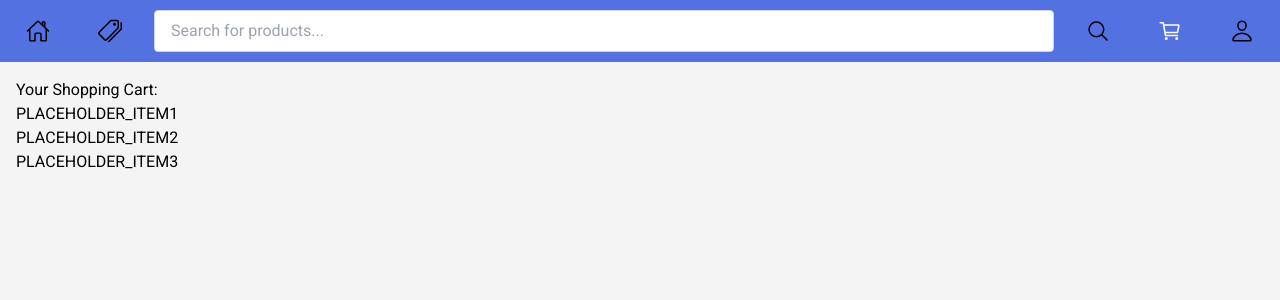
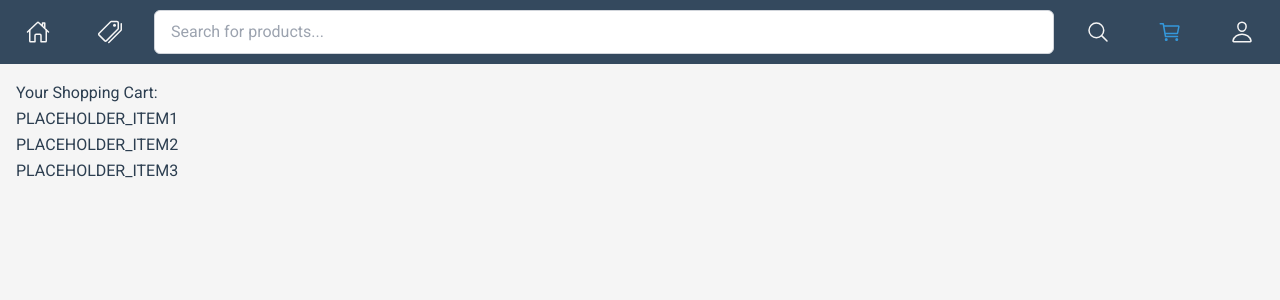
Before and after one commit to HardBoss07/Online-Shop, a Next.js app in the folder frontend/: page /cart in a window 1280 px wide. Shown: the top 300 px of the page. Built offline with nearby package versions, Linux system fonts and the light colour scheme.

Commit message:
Centralized styling by adding fonts and colors to tailwind.config.ts Reworked entire globals.css by changing regular css code to an optimized tailwind css code

```diff
--- a/frontend/app/globals.css
+++ b/frontend/app/globals.css
@@ -8,164 +8,109 @@
 
 /* Icon States */
 .icon-active {
-    color: #ffffff;
+    @apply text-primary;
 }
 
 .icon-inactive {
-    color: #000000;
+    @apply text-offwhite;
 }
 
 /* Body Styles */
 body {
-    font-family: 'Roboto', sans-serif;
-    margin: 0;
-    padding: 0;
-    background-color: #f4f4f4;
-    line-height: 1.5;
-    font-size: 16px;
+    @apply font-roboto bg-offwhite text-offblack leading-relaxed text-base m-0 p-0;
 }
 
 /* Layout for main content and header */
 main {
-    margin: 0 auto;
-    width: 100%;
+    @apply mx-auto w-full;
 }
 
 header {
-    margin: 0 auto;
-    width: 100%;
-    margin-bottom: 1rem;
+    @apply mx-auto w-full mb-4;
 }
 
 .page-content {
-    padding: 0 1rem;
+    @apply px-4;
 }
 
 /* Navbar Styles */
 .nav-bar {
-    display: flex;
-    justify-content: space-around;
-    align-items: center;
-    padding: 0.625rem;
-    background: #5471e1;
+    @apply flex justify-around items-center p-2.5 bg-navbar;
 }
 
 .nav-button img {
-    width: 1.5rem;
-    height: 1.5rem;
-    transition: transform 0.3s ease;
+    @apply w-6 h-6 transition-transform duration-300 ease-in-out;
 }
 
 .search-input {
-    width: 100%;
-    padding: 0.5rem 1rem;
-    border: 1px solid #d4d4d4;
-    border-radius: 0.25rem;
-    outline: none;
+    @apply w-full py-2 px-4 border border-gray-300 rounded-md outline-none;
 }
 
 .nav-button img:hover {
-    transform: scale(1.1);
+    @apply scale-110;
 }
 
 .nav-button {
-    padding: 0.5rem 1rem;
+    @apply py-2.5 px-4;
 }
 
 /* Product List and Card Styles */
 .product-list {
-    display: grid;
-    grid-template-columns: repeat(auto-fit, minmax(15.625rem, 1fr));
-    gap: 1.25rem;
-    padding: 1.25rem;
-    width: 100%;
+    @apply grid gap-5 p-5 w-full;
 }
 
 .product-card {
-    border: 0.0625rem solid #ddd;
-    border-radius: 0.5rem;
-    padding: 1rem;
-    text-align: center;
-    background: #fff;
-    box-shadow: 0 0.125rem 0.5rem rgba(0, 0, 0, 0.1);
+    @apply border border-gray-300 rounded-lg p-4 text-center bg-white shadow-md;
 }
 
 .product-title {
-    font-size: 1.2rem;
-    margin-bottom: 0.75rem;
+    @apply text-xl mb-3 text-offblack;
 }
 
 .image-container {
-    width: 12.5rem;
-    height: 12.5rem;
-    overflow: hidden;
-    margin: 0 auto 0.75rem;
-    border-radius: 0.5rem;
-    position: relative;
+    @apply w-48 h-48 overflow-hidden mx-auto mb-3 rounded-lg relative;
 }
 
 .image-container img {
-    object-fit: cover;
-    object-position: center;
-    width: 100%;
-    height: 100%;
+    @apply object-cover object-center w-full h-full;
 }
 
 .product-price,
 .product-category,
 .product-stock {
-    margin: 0.5rem 0;
+    @apply my-2 text-offblack;
 }
 
 /* Image Viewer Styles */
 .image-viewer {
-    display: flex;
-    align-items: center;
-    justify-content: center;
-    position: relative;
-    width: 100%;
-    max-width: 13.75rem;
-    height: 13.75rem;
+    @apply flex items-center justify-center relative w-full max-w-[13.75rem] h-[13.75rem];
 }
 
 .image-viewer img {
-    width: 12.5rem;
-    height: 12.5rem;
-    object-fit: cover;
-    object-position: center;
+    @apply w-48 h-48 object-cover object-center;
 }
 
 .image-viewer .left-button,
 .image-viewer .right-button {
-    position: absolute;
-    top: 50%;
-    transform: translateY(-50%);
-    background-color: rgba(0, 0, 0, 0.5);
-    color: white;
-    border: none;
-    padding: 0.5rem;
-    font-size: 1.2rem;
-    cursor: pointer;
-    z-index: 10;
-    border-radius: 50%;
+    @apply absolute top-1/2 transform -translate-y-1/2 bg-black bg-opacity-50 text-white border-none py-2 px-3 text-lg cursor-pointer z-10 rounded-full;
 }
 
 .image-viewer .left-button {
-    left: 0.625rem;
+    @apply left-2.5;
 }
 
-image-viewer .right-button {
-    right: 0.625rem;
+.image-viewer .right-button {
+    @apply right-2.5;
 }
 
 .image-viewer .left-button:hover,
 .image-viewer .right-button:hover {
-    background-color: rgba(0, 0, 0, 0.7);
+    @apply bg-opacity-70;
 }
 
 /* Category Div Container */
 .category-div {
-    @apply border border-gray-200 rounded-lg shadow-md p-4 mb-8 bg-white;
+    @apply border border-secondary rounded-lg shadow-md p-4 mb-8 bg-white;
 }
 
 /* Category Header */
@@ -174,7 +119,7 @@ image-viewer .right-button {
 }
 
 .category-title {
-    @apply text-2xl font-semibold text-gray-800;
+    @apply text-2xl font-semibold text-offblack;
 }
 
 .products-count {
@@ -196,29 +141,28 @@ image-viewer .right-button {
 }
 
 .product-name {
-    @apply text-sm font-medium text-gray-700 text-center;
+    @apply text-sm font-medium text-offblack text-center;
 }
-
 
 /* Responsive Design */
 @media (min-width: 40rem) {
     .product-list {
-        grid-template-columns: repeat(2, 1fr);
+        @apply grid-cols-2;
     }
 }
 
 @media (min-width: 64rem) {
     .product-list {
-        grid-template-columns: repeat(3, 1fr);
+        @apply grid-cols-3;
     }
 }
 
 @media (min-width: 80rem) {
     .product-list {
-        grid-template-columns: repeat(4, 1fr);
+        @apply grid-cols-4;
     }
 }
 
 html {
-    overflow-y: scroll;
+    @apply overflow-y-scroll;
 }
--- a/frontend/tailwind.config.ts
+++ b/frontend/tailwind.config.ts
@@ -9,9 +9,17 @@ export default {
   theme: {
     extend: {
       colors: {
-        background: "var(--background)",
-        foreground: "var(--foreground)",
+        primary: "#3498db", // color1: primary brand color
+        secondary: "#2ecc71", // color2: secondary brand color
+        highlight: "#f39c12", // color3: primary highlight color
+        highlight2: "#e74c3c", // color4: secondary highlight color
+        navbar: "#34495e", // color5: nav bar color
+        offwhite: "#f5f5f5", // color6: off-white color
+        offblack: "#2c3e50", // color7: off-black color
       },
+      fontFamily: {
+        roboto: ["'Roboto'", "sans-serif"],
+      }
     },
   },
   plugins: [],
```
